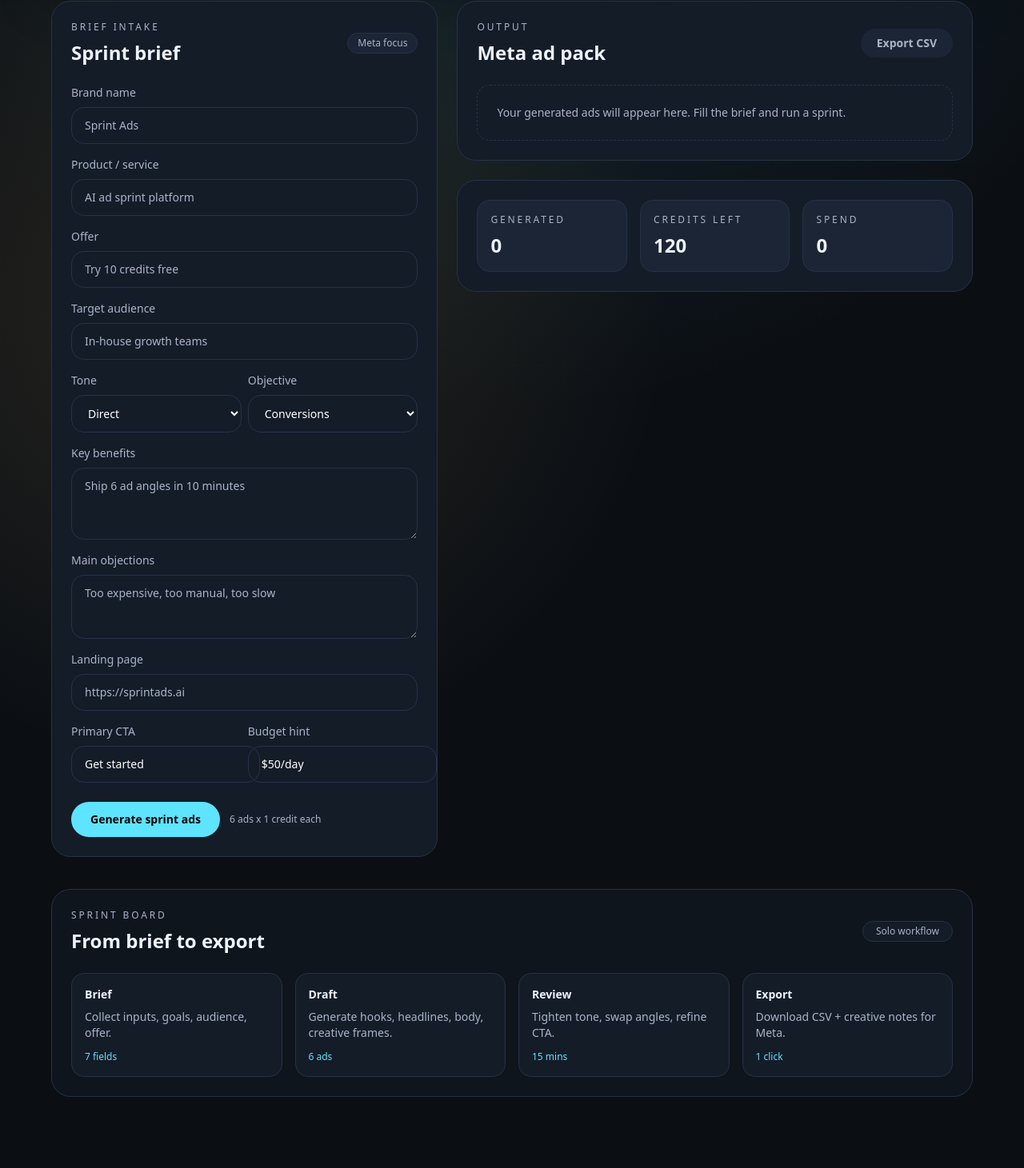
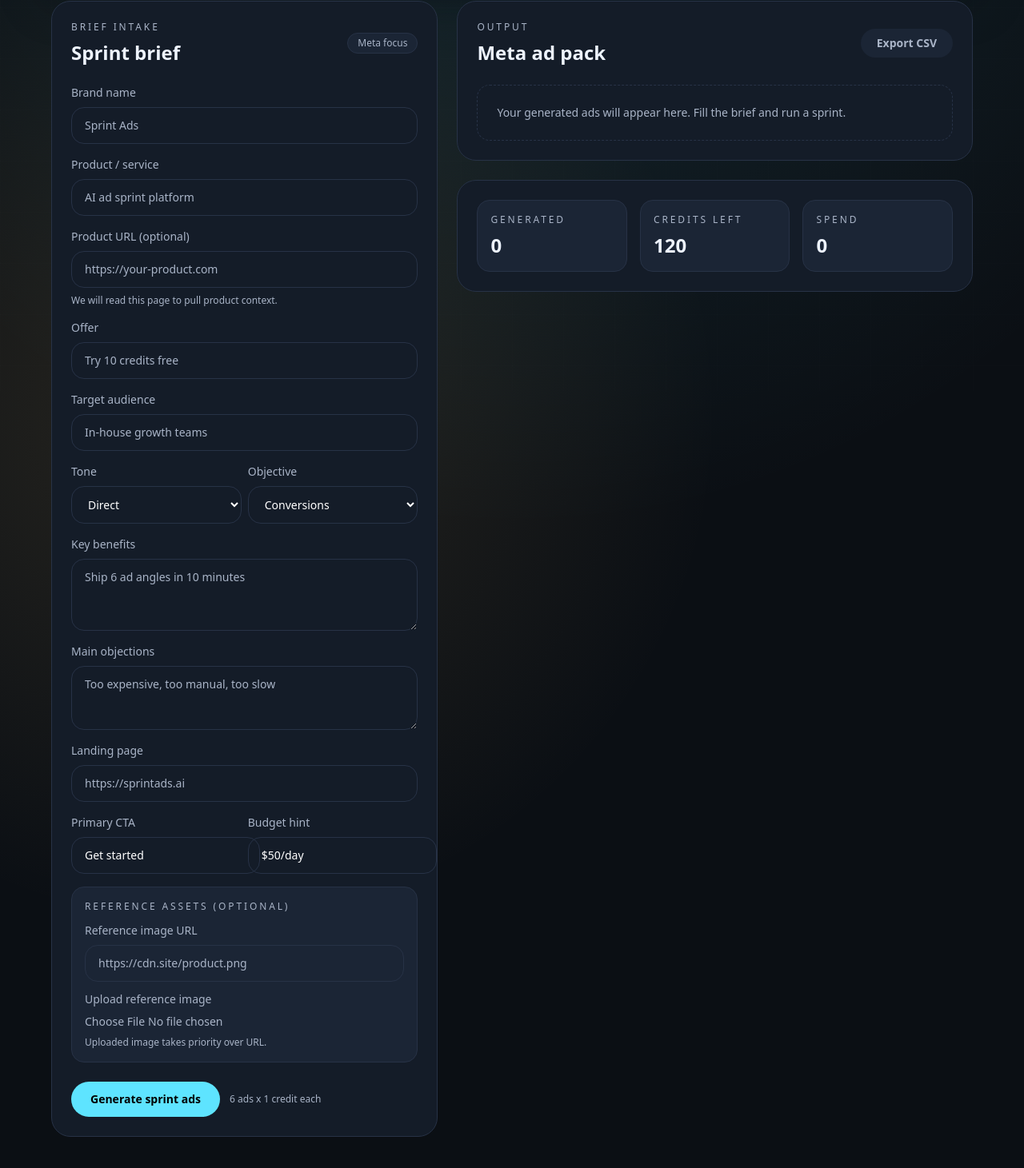
Before and after one commit to socioez/sprint-ads, a Next.js app: page / in a window 1280 px wide. Shown: the part 311-1772 px from the top of the page at 80% size. Before the commit the page ends 1723 px from the top, so only its background shows below. Built offline with nearby package versions, Linux system fonts and the light colour scheme.

Commit message:
Add product URL context and reference images

```diff
--- a/src/app/api/generate-image/route.ts
+++ b/src/app/api/generate-image/route.ts
@@ -2,10 +2,62 @@ import { GoogleGenAI } from "@google/genai";
 
 export const runtime = "nodejs";
 
+type ReferenceImage = {
+  data: string;
+  mimeType: string;
+};
+
 type GenerateRequest = {
   prompt: string;
   aspectRatio?: "1:1" | "4:5" | "9:16" | "16:9";
+  productUrl?: string;
+  referenceImage?: ReferenceImage;
+  referenceImageUrl?: string;
 };
+
+function stripHtml(input: string) {
+  return input
+    .replace(/<script[\s\S]*?<\/script>/gi, " ")
+    .replace(/<style[\s\S]*?<\/style>/gi, " ")
+    .replace(/<[^>]+>/g, " ")
+    .replace(/\s+/g, " ")
+    .trim();
+}
+
+async function fetchWithTimeout(url: string, timeoutMs: number) {
+  const controller = new AbortController();
+  const timeout = setTimeout(() => controller.abort(), timeoutMs);
+  try {
+    const response = await fetch(url, { signal: controller.signal });
+    return response;
+  } finally {
+    clearTimeout(timeout);
+  }
+}
+
+async function fetchProductText(url: string) {
+  try {
+    const response = await fetchWithTimeout(url, 8000);
+    if (!response.ok) return "";
+    const html = await response.text();
+    const text = stripHtml(html);
+    return text.slice(0, 2000);
+  } catch {
+    return "";
+  }
+}
+
+async function fetchImageAsBase64(url: string) {
+  try {
+    const response = await fetchWithTimeout(url, 8000);
+    if (!response.ok) return null;
+    const contentType = response.headers.get("content-type") || "image/png";
+    const buffer = Buffer.from(await response.arrayBuffer());
+    return { data: buffer.toString("base64"), mimeType: contentType };
+  } catch {
+    return null;
+  }
+}
 
 export async function POST(request: Request) {
   try {
@@ -29,9 +81,40 @@ export async function POST(request: Request) {
     const model =
       process.env.GEMINI_IMAGE_MODEL ?? "gemini-3-pro-image-preview";
 
+    const productText = body.productUrl
+      ? await fetchProductText(body.productUrl)
+      : "";
+
+    const imageParts: { inlineData: ReferenceImage }[] = [];
+
+    if (body.referenceImage?.data && body.referenceImage?.mimeType) {
+      imageParts.push({
+        inlineData: {
+          data: body.referenceImage.data,
+          mimeType: body.referenceImage.mimeType,
+        },
+      });
+    }
+
+    if (!imageParts.length && body.referenceImageUrl) {
+      const fetched = await fetchImageAsBase64(body.referenceImageUrl);
+      if (fetched) {
+        imageParts.push({ inlineData: fetched });
+      }
+    }
+
+    const enrichedPrompt = productText
+      ? `${body.prompt}\n\nProduct context (from URL): ${productText}`
+      : body.prompt;
+
     const response = await ai.models.generateContent({
       model,
-      contents: body.prompt,
+      contents: [
+        {
+          role: "user",
+          parts: [{ text: enrichedPrompt }, ...imageParts],
+        },
+      ],
       config: {
         responseModalities: ["TEXT", "IMAGE"],
         imageConfig: {
@@ -58,9 +141,6 @@ export async function POST(request: Request) {
     const message =
       error instanceof Error ? error.message : "Image generation failed.";
     console.error("Gemini image generation error:", message);
-    return Response.json(
-      { error: message },
-      { status: 502 }
-    );
+    return Response.json({ error: message }, { status: 502 });
   }
 }
--- a/src/app/page.tsx
+++ b/src/app/page.tsx
@@ -14,6 +14,8 @@ type Brief = {
   objections: string;
   cta: string;
   budget: string;
+  productUrl: string;
+  referenceImageUrl: string;
 };
 
 type AdVariant = {
@@ -30,6 +32,12 @@ type AdVariant = {
 type ImageResult = {
   data: string;
   mimeType: string;
+};
+
+type ReferenceImage = {
+  data: string;
+  mimeType: string;
+  name: string;
 };
 
 const toneOptions = [
@@ -79,6 +87,8 @@ const defaultBrief: Brief = {
   objections: "",
   cta: "Get started",
   budget: "$50/day",
+  productUrl: "",
+  referenceImageUrl: "",
 };
 
 const creditsPerAd = 1;
@@ -158,6 +168,12 @@ function buildImagePrompt(ad: AdVariant, brief: Brief) {
   return `Create a high-converting Meta feed ad creative. Brand: ${brand}. Product: ${product}. ${offer} ${tone} ${audience} Use a bold headline and leave safe margins for text. Visual concept: ${ad.creative}. Headline concept: ${ad.headline}.`;
 }
 
+function parseDataUrl(dataUrl: string) {
+  const match = /^data:(.*);base64,(.*)$/.exec(dataUrl);
+  if (!match) return null;
+  return { mimeType: match[1], data: match[2] };
+}
+
 export default function Home() {
   const [brief, setBrief] = useState<Brief>(defaultBrief);
   const [ads, setAds] = useState<AdVariant[]>([]);
@@ -166,6 +182,9 @@ export default function Home() {
   const [images, setImages] = useState<Record<string, ImageResult>>({});
   const [loadingId, setLoadingId] = useState<string | null>(null);
   const [imageError, setImageError] = useState<string | null>(null);
+  const [referenceImage, setReferenceImage] = useState<ReferenceImage | null>(
+    null
+  );
 
   const canGenerate = credits >= adsPerSprint * creditsPerAd;
 
@@ -199,6 +218,11 @@ export default function Home() {
         body: JSON.stringify({
           prompt: buildImagePrompt(ad, brief),
           aspectRatio: "4:5",
+          productUrl: brief.productUrl || undefined,
+          referenceImage: referenceImage
+            ? { data: referenceImage.data, mimeType: referenceImage.mimeType }
+            : undefined,
+          referenceImageUrl: brief.referenceImageUrl || undefined,
         }),
       });
 
@@ -216,6 +240,23 @@ export default function Home() {
     } finally {
       setLoadingId(null);
     }
+  };
+
+  const onUploadReference = (event: React.ChangeEvent<HTMLInputElement>) => {
+    const file = event.target.files?.[0];
+    if (!file) return;
+
+    const reader = new FileReader();
+    reader.onload = () => {
+      const parsed = parseDataUrl(String(reader.result));
+      if (!parsed) return;
+      setReferenceImage({
+        data: parsed.data,
+        mimeType: parsed.mimeType,
+        name: file.name,
+      });
+    };
+    reader.readAsDataURL(file);
   };
 
   return (
@@ -295,6 +336,20 @@ export default function Home() {
                   className="rounded-2xl border border-[var(--stroke)] bg-transparent px-4 py-3 text-sm text-white placeholder:text-[var(--muted)]"
                   placeholder="AI ad sprint platform"
                 />
+              </div>
+              <div className="grid gap-2">
+                <label className="text-sm text-[var(--muted)]">Product URL (optional)</label>
+                <input
+                  value={brief.productUrl}
+                  onChange={(event) =>
+                    setBrief((prev) => ({ ...prev, productUrl: event.target.value }))
+                  }
+                  className="rounded-2xl border border-[var(--stroke)] bg-transparent px-4 py-3 text-sm text-white placeholder:text-[var(--muted)]"
+                  placeholder="https://your-product.com"
+                />
+                <p className="text-xs text-[var(--muted)]">
+                  We will read this page to pull product context.
+                </p>
               </div>
               <div className="grid gap-2">
                 <label className="text-sm text-[var(--muted)]">Offer</label>
@@ -407,6 +462,52 @@ export default function Home() {
                     className="rounded-2xl border border-[var(--stroke)] bg-transparent px-4 py-3 text-sm text-white placeholder:text-[var(--muted)]"
                     placeholder="$100/day"
                   />
+                </div>
+              </div>
+
+              <div className="rounded-2xl border border-[var(--stroke)] bg-[var(--panel-2)] p-4">
+                <p className="text-xs uppercase tracking-[0.24em] text-[var(--muted)]">
+                  Reference assets (optional)
+                </p>
+                <div className="mt-3 grid gap-3">
+                  <div className="grid gap-2">
+                    <label className="text-sm text-[var(--muted)]">Reference image URL</label>
+                    <input
+                      value={brief.referenceImageUrl}
+                      onChange={(event) =>
+                        setBrief((prev) => ({
+                          ...prev,
+                          referenceImageUrl: event.target.value,
+                        }))
+                      }
+                      className="rounded-2xl border border-[var(--stroke)] bg-transparent px-4 py-3 text-sm text-white placeholder:text-[var(--muted)]"
+                      placeholder="https://cdn.site/product.png"
+                    />
+                  </div>
+                  <div className="grid gap-2">
+                    <label className="text-sm text-[var(--muted)]">Upload reference image</label>
+                    <input
+                      type="file"
+                      accept="image/*"
+                      onChange={onUploadReference}
+                      className="text-sm text-[var(--muted)]"
+                    />
+                    {referenceImage ? (
+                      <div className="flex items-center justify-between rounded-2xl border border-[var(--stroke)] bg-[var(--panel)] px-4 py-2 text-xs text-[var(--muted)]">
+                        <span>{referenceImage.name}</span>
+                        <button
+                          type="button"
+                          onClick={() => setReferenceImage(null)}
+                          className="rounded-full border border-[var(--stroke)] px-3 py-1 text-xs"
+                        >
+                          Remove
+                        </button>
+                      </div>
+                    ) : null}
+                    <p className="text-xs text-[var(--muted)]">
+                      Uploaded image takes priority over URL.
+                    </p>
+                  </div>
                 </div>
               </div>
             </div>
```
Also changed, not shown: 1 other file (tests, documents, lock files or other folders).
